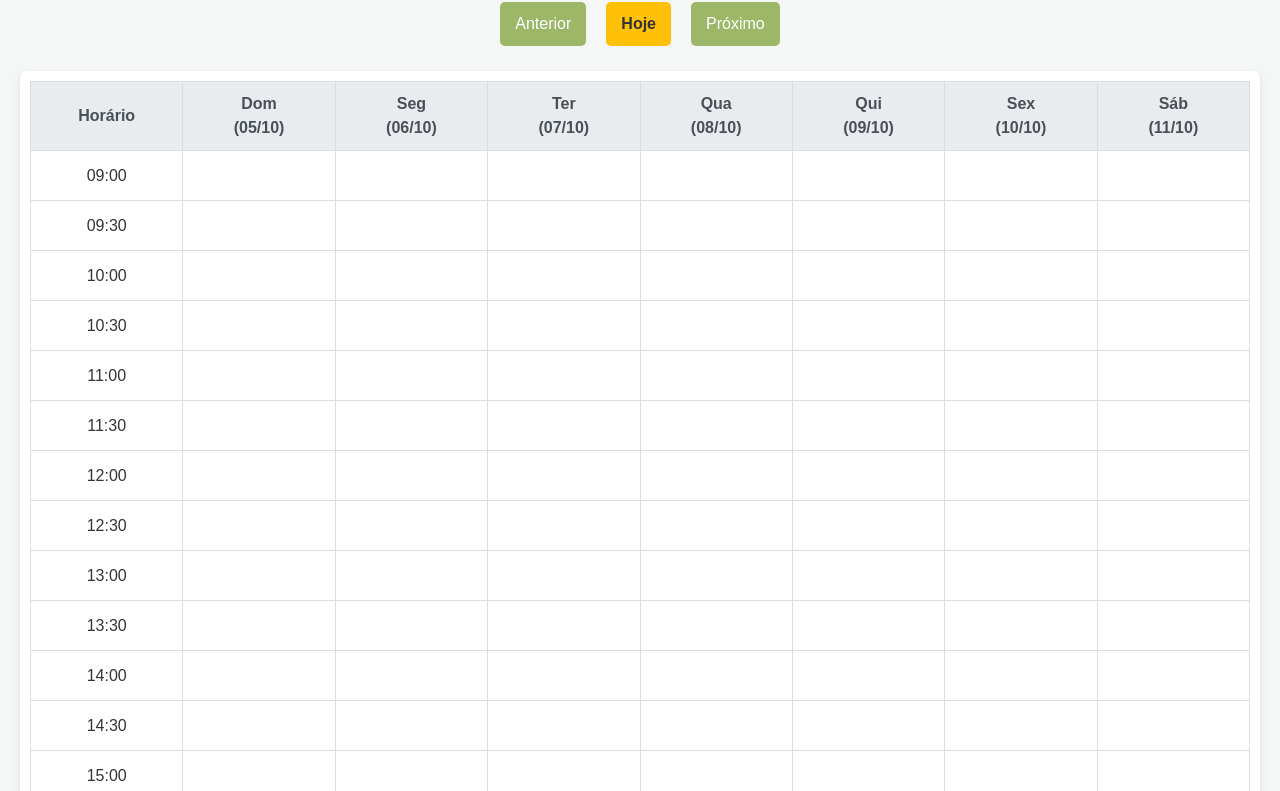
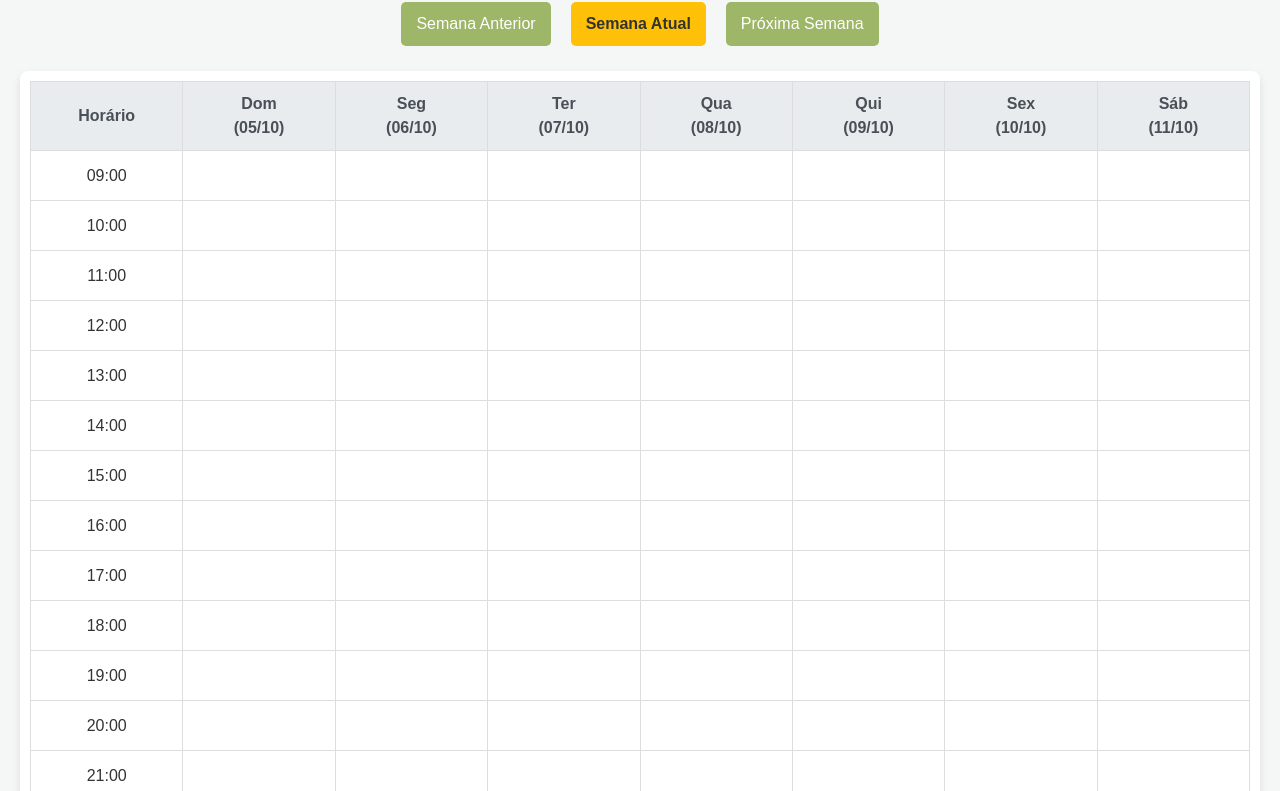
Before and after one commit to Lucca-07/Rokuzen, a website: page src/frontend/escala.html in a window 1280 px wide. Shown: the part 231-1022 px from the top of the page. Drawn offline with nearby package versions, Linux system fonts and the light colour scheme.

Commit message:
fix: corrige erro data formulário não condizer com data célula

```diff
--- a/src/frontend/escala.html
+++ b/src/frontend/escala.html
@@ -108,12 +108,12 @@
     <!-- <div class="calendario-container"> -->
     <!-- começo codigo calendário -->
     <header>
-      <h1>Serviços da Semana:</h1>
+      <h1>Serviços da Semana</h1>
       <div class="nav-botoes">
-        <button id="btn-anterior">Anterior</button>
-        <button id="btn-hoje">Hoje</button>
+        <button id="btn-anterior">Semana Anterior</button>
+        <button id="btn-hoje">Semana Atual</button>
         <!-- <h2 id="semana-atual"></h2> -->
-        <button id="btn-proximo">Próximo</button>
+        <button id="btn-proximo">Próxima Semana</button>
       </div>
     </header>
 
@@ -157,11 +157,6 @@
           <option value="maca">Maca</option>
           <option value="oleos">oleos</option>
           </select>
-          <!-- <input
-            type="text"
-            id="equipamentos"
-            placeholder="Ex: Óleos essenciais, Pedras quentes"
-          /> -->
           <button type="submit" id="btn-salvar" class="btn-salvar">Salvar Agendamento</button>
           <button
             type="button"
--- a/src/frontend/escala.js
+++ b/src/frontend/escala.js
@@ -1,27 +1,23 @@
-// ==========================================================
-// 1. Variáveis de Estado e Configurações
-// ==========================================================
-let dataAtual = new Date(); // Começamos com a data de hoje.
-let eventos = []; // Array para armazenar todos os agendamentos.
-let celulaSelecionada = null; // Armazena a célula (horário) para agendamento/edição.
-let eventoEmEdicao = null; // Armazena o objeto evento se estiver em modo de edição.
+let dataAtual = new Date(); // data de hoje.
+let eventos = []; // Array armazena todos os agendamentos.
+let celulaSelecionada = null;
+let eventoEmEdicao = null;
 
-// Configurações de Horário (Fácil de ajustar aqui!)
+// Configurações de Horário
 const HORA_INICIO = 9;
-const HORA_FIM = 18;
-const INTERVALO_MINUTOS = 30;
+const HORA_FIM = 23;
+const INTERVALO_MINUTOS = 60;
 
 // Elementos do DOM
-const tabelaCalendario = document.getElementById('tabela-calendario');
-// const semanaAtualElement = document.getElementById('semana-atual');
-const modal = document.getElementById('modal-agendamento');
-const fecharBtn = document.querySelector('.fechar-btn');
-const formAgendamento = document.getElementById('form-agendamento');
-const horarioSelecionadoDisplay = document.getElementById('horario-selecionado');
-// Novos Elementos
-const btnSalvar = document.getElementById('btn-salvar');
-const btnExcluir = document.getElementById('btn-excluir');
-
+const tabelaCalendario = document.getElementById("tabela-calendario");
+const modal = document.getElementById("modal-agendamento");
+const fecharBtn = document.querySelector(".fechar-btn");
+const formAgendamento = document.getElementById("form-agendamento");
+const horarioSelecionadoDisplay = document.getElementById(
+  "horario-selecionado"
+);
+const btnSalvar = document.getElementById("btn-salvar");
+const btnExcluir = document.getElementById("btn-excluir");
 
 // ==========================================================
 // 2. Funções de Utilidade de Data
@@ -42,132 +38,119 @@ function getInicioSemana(data) {
 
 /**
  * Formata um objeto Date para uma string 'DD/MM'.
- * @param {Date} data - A data a ser formatada.
- * @returns {string} - A data formatada.
  */
 function formatarData(data) {
-    const dia = String(data.getDate()).padStart(2, '0');
-    const mes = String(data.getMonth() + 1).padStart(2, '0');
+  const dia = String(data.getDate()).padStart(2, "0"); // padStart Garante 2 digitos no mes e dia
+  const mes = String(data.getMonth() + 1).padStart(2, "0");
   return `${dia}/${mes}`;
 }
-
-// ==========================================================
-// 3. Renderização do Calendário
-// ==========================================================
 
 /**
  * Gera a tabela do calendário para a semana atual.
  */
 function renderizarCalendario() {
   const inicioSemana = getInicioSemana(dataAtual);
-    const diasDaSemana = ['Dom', 'Seg', 'Ter', 'Qua', 'Qui', 'Sex', 'Sáb'];
+  const diasDaSemana = ["Dom", "Seg", "Ter", "Qua", "Qui", "Sex", "Sáb"];
   let datas = [];
 
-    // 3.1. Calcular Datas da Semana
+  // Calcular Datas da Semana
   for (let i = 0; i < 7; i++) {
     const data = new Date(inicioSemana);
     data.setDate(inicioSemana.getDate() + i);
     datas.push(data);
   }
 
-    // 3.2. Atualizar o Título da Semana
-    // const dataInicialFormatada = formatarData(datas[0]);
-    // const dataFinalFormatada = formatarData(datas[6]);
-    // semanaAtualElement.textContent = `${dataInicialFormatada} - ${dataFinalFormatada}`;
-
-    // 3.3. Gerar o Cabeçalho (Thead)
-    let theadHTML = '<tr><th>Horário</th>';
+  //  Gera o Cabeçalho (Thead)
+  let theadHTML = "<tr><th>Horário</th>";
   datas.forEach((data, index) => {
     const diaNome = diasDaSemana[index];
     const dataFormatada = formatarData(data);
     theadHTML += `<th>${diaNome}<br>(${dataFormatada})</th>`;
   });
-    theadHTML += '</tr>';
-    tabelaCalendario.querySelector('thead').innerHTML = theadHTML;
+  theadHTML += "</tr>";
+  tabelaCalendario.querySelector("thead").innerHTML = theadHTML;
 
-    // 3.4. Gerar o Corpo (Tbody) com os Horários
-    let tbodyHTML = '';
+  // Gerar o Corpo (Tbody) com os Horários
+  let tbodyHTML = "";
   const hoje = new Date();
 
   for (let h = HORA_INICIO; h < HORA_FIM; h++) {
     for (let m = 0; m < 60; m += INTERVALO_MINUTOS) {
-            const horario = `${String(h).padStart(2, '0')}:${String(m).padStart(2, '0')}`;
+      const horario = `${String(h).padStart(2, "0")}:${String(m).padStart(
+        2,
+        "0"
+      )}`;
 
       let linha = `<tr><td>${horario}</td>`;
 
-            datas.forEach(data => {
-                const chaveData = new Date(data.getFullYear(), data.getMonth(), data.getDate(), h, m);
-                const dataKey = chaveData.toISOString().slice(0, 16); // Ex: "2025-10-03T09:00"
-
-                let classeHoje = data.toDateString() === hoje.toDateString() ? 'hoje' : '';
-
+      datas.forEach((data) => {
+        // Cria a data e hora local exata
+        const dataHoraLocal = new Date(
+          data.getFullYear(),
+          data.getMonth(),
+          data.getDate(),
+          h,
+          m
+        ); // CORREÇÃO: Geramos uma string de chave que IGNORA o fuso horário. // O formato será 'AAAA-MM-DDTHH:MM', mas sem o 'Z' de UTC, // e sem deixar o navegador ajustar o horário.
+        const ano = dataHoraLocal.getFullYear();
+        const mes = String(dataHoraLocal.getMonth() + 1).padStart(2, "0");
+        const dia = String(dataHoraLocal.getDate()).padStart(2, "0");
+        const hora = String(dataHoraLocal.getHours()).padStart(2, "0");
+        const minuto = String(dataHoraLocal.getMinutes()).padStart(2, "0");
+        const dataKey = `${ano}-${mes}-${dia}T${hora}:${minuto}`; // Novo formato
+        let classeHoje =
+          data.toDateString() === hoje.toDateString() ? "hoje" : "";
         linha += `<td class="horario-celula ${classeHoje}" data-time="${dataKey}"></td>`;
       });
 
-            linha += '</tr>';
+      linha += "</tr>";
       tbodyHTML += linha;
     }
   }
-    tabelaCalendario.querySelector('tbody').innerHTML = tbodyHTML;
+  tabelaCalendario.querySelector("tbody").innerHTML = tbodyHTML;
 
-    // 3.5. Adicionar Eventos Existentes e Listeners de Clique
   adicionarListenersCelulas();
   exibirEventos();
 }
 
 // ==========================================================
-// 4. Gerenciamento de Eventos (CRUD)
-// ==========================================================
-
-/**
- * Exibe todos os eventos no calendário.
- */
 function exibirEventos() {
-    document.querySelectorAll('.evento').forEach(el => el.remove());
+  document.querySelectorAll(".evento").forEach((el) => el.remove());
 
   eventos.forEach((evento, index) => {
     const celula = document.querySelector(`[data-time="${evento.dataHora}"]`);
 
-        if (celula && !celula.querySelector('.evento')) {
-            const divEvento = document.createElement('div');
-            divEvento.classList.add('evento');
+    if (celula && !celula.querySelector(".evento")) {
+      const divEvento = document.createElement("div");
+      divEvento.classList.add("evento");
       // Adiciona o ID/Index do evento para facilitar a edição/exclusão
       divEvento.dataset.eventoIndex = index;
-            divEvento.title = `${evento.funcionario} - ${evento.tipoTrabalho}\nEquipamentos: ${evento.equipamentoss || 'Nenhum'}`;
+      divEvento.title = `${evento.funcionario} - ${
+        evento.tipoTrabalho
+      }\nEquipamentos: ${evento.equipamentoss || "Nenhum"}`;
 
-            divEvento.textContent = `${evento.funcionario.split(' ')[0]} / ${evento.tipoTrabalho.split(' ')[0]}`;
+      divEvento.textContent = `${evento.funcionario.split(" ")[0]} / ${
+        evento.tipoTrabalho.split(" ")[0]
+      }`;
 
       celula.appendChild(divEvento);
     }
   });
 }
 
-/**
- * Exclui um evento do array.
- * @param {string} dataHora - A chave de data/hora do evento a ser excluído.
- */
 function excluirEvento(dataHora) {
-    // Filtra o array, mantendo apenas os eventos que NÃO correspondem à dataHora
-    const indexParaExcluir = eventos.findIndex(e => e.dataHora === dataHora);
+  const indexParaExcluir = eventos.findIndex((e) => e.dataHora === dataHora);
   if (indexParaExcluir > -1) {
     eventos.splice(indexParaExcluir, 1);
     exibirEventos(); // Redesenha os eventos
   }
 }
-
-
 // ==========================================================
-// 5. Interações do Usuário (Cliques e Formulário)
-// ==========================================================
-
-/**
- * Configura os listeners de clique nas células de horário e nos eventos.
- */
 function adicionarListenersCelulas() {
-    document.querySelectorAll('.horario-celula').forEach(celula => {
-        celula.addEventListener('click', (e) => {
+  document.querySelectorAll(".horario-celula").forEach((celula) => {
+    celula.addEventListener("click", (e) => {
       const dataHoraKey = celula.dataset.time;
-            const eventoDiv = e.target.closest('.evento');
+      const eventoDiv = e.target.closest(".evento");
 
       if (eventoDiv) {
         // Modo EDIÇÃO: Se clicou em um evento
@@ -182,22 +165,24 @@ function adicionarListenersCelulas() {
   });
 }
 
-/**
- * Prepara e abre o modal para a criação de um novo agendamento.
- * @param {string} dataHoraKey - A chave de data/hora da célula clicada.
- */
 function abrirModalCriacao(dataHoraKey) {
   eventoEmEdicao = null;
-    formAgendamento.reset(); // Limpa o formulário
+  formAgendamento.reset();
 
   // Configura o modal para criação
-    document.getElementById('horario-selecionado').textContent = new Date(dataHoraKey).toLocaleString('pt-BR', {
-        weekday: 'short', day: '2-digit', month: '2-digit', hour: '2-digit', minute: '2-digit'
+  document.getElementById("horario-selecionado").textContent = new Date(
+    dataHoraKey
+  ).toLocaleString("pt-BR", {
+    weekday: "short",
+    day: "2-digit",
+    month: "2-digit",
+    hour: "2-digit",
+    minute: "2-digit",
   });
 
-    btnSalvar.textContent = 'Salvar Agendamento';
-    btnExcluir.style.display = 'none'; // Esconde o botão de excluir
-    modal.style.display = 'block';
+  btnSalvar.textContent = "Salvar Agendamento";
+  btnExcluir.style.display = "none"; // Esconde o botão de excluir
+  modal.style.display = "block";
 }
 
 /**
@@ -206,51 +191,58 @@ function abrirModalCriacao(dataHoraKey) {
  */
 function abrirModalEdicao(evento) {
   eventoEmEdicao = evento;
-    celulaSelecionada = document.querySelector(`[data-time="${evento.dataHora}"]`);
+  celulaSelecionada = document.querySelector(
+    `[data-time="${evento.dataHora}"]`
+  );
 
   // Preenche o formulário com os dados existentes
-    document.getElementById('funcionario').value = evento.funcionario;
-    document.getElementById('tipo-trabalho').value = evento.tipoTrabalho;
+  document.getElementById("funcionario").value = evento.funcionario;
+  document.getElementById("tipo-trabalho").value = evento.tipoTrabalho;
   // document.getElementById('equipamentos').value = evento.equipamentos || '';
-    document.getElementById('equipamentoss').value = evento.equipamentoss
+  document.getElementById("equipamentoss").value = evento.equipamentoss;
 
   // Configura o modal para edição
-    document.getElementById('horario-selecionado').textContent = new Date(evento.dataHora).toLocaleString('pt-BR', {
-        weekday: 'short', day: '2-digit', month: '2-digit', hour: '2-digit', minute: '2-digit'
+  document.getElementById("horario-selecionado").textContent = new Date(
+    evento.dataHora
+  ).toLocaleString("pt-BR", {
+    weekday: "short",
+    day: "2-digit",
+    month: "2-digit",
+    hour: "2-digit",
+    minute: "2-digit",
   });
 
-    btnSalvar.textContent = 'Salvar Alterações';
-    btnExcluir.style.display = 'block'; // Mostra o botão de excluir
-    modal.style.display = 'block';
+  btnSalvar.textContent = "Salvar Alterações";
+  btnExcluir.style.display = "block"; // Mostra o botão de excluir
+  modal.style.display = "block";
 }
 
-
 // Listener para o formulário (Salvar/Editar)
-formAgendamento.addEventListener('submit', function(e) {
+formAgendamento.addEventListener("submit", function (e) {
   e.preventDefault();
 
   const dados = {
     dataHora: celulaSelecionada.dataset.time,
-        funcionario: document.getElementById('funcionario').value,
-        tipoTrabalho: document.getElementById('tipo-trabalho').value,
-        // equipamentos: document.getElementById('equipamentos').value || null,
-        equipamentoss: document.getElementById('equipamentoss').value || null
+    funcionario: document.getElementById("funcionario").value,
+    tipoTrabalho: document.getElementById("tipo-trabalho").value,
+    equipamentoss: document.getElementById("equipamentoss").value || null,
   };
 
   if (eventoEmEdicao) {
     // Modo Edição: Atualiza os dados no objeto original
-        const index = eventos.findIndex(e => e.dataHora === eventoEmEdicao.dataHora);
+    const index = eventos.findIndex(
+      (e) => e.dataHora === eventoEmEdicao.dataHora
+    );
     if (index > -1) {
       // Se a data/hora não foi alterada (mantendo o evento no mesmo lugar)
       eventos[index] = { ...eventos[index], ...dados };
     }
   } else {
-        // Modo Criação: Adiciona um novo evento
     eventos.push(dados);
   }
 
   // Fecha e Limpa
-    modal.style.display = 'none';
+  modal.style.display = "none";
   formAgendamento.reset();
   celulaSelecionada = null;
   eventoEmEdicao = null;
@@ -258,54 +250,52 @@ formAgendamento.addEventListener('submit', function(e) {
 });
 
 // Listener para o botão Excluir
-btnExcluir.addEventListener('click', () => {
-    if (eventoEmEdicao && confirm('Tem certeza que deseja excluir esta reserva?')) {
+btnExcluir.addEventListener("click", () => {
+  if (
+    eventoEmEdicao &&
+    confirm("Tem certeza que deseja excluir esta reserva?")
+  ) {
     excluirEvento(eventoEmEdicao.dataHora);
-        modal.style.display = 'none';
+    modal.style.display = "none";
     celulaSelecionada = null;
     eventoEmEdicao = null;
   }
 });
 
-
-// ==========================================================
-// 6. Navegação Semanal e Inicialização
-// ==========================================================
-
 // Função para voltar para a semana atual
-document.getElementById('btn-hoje').addEventListener('click', () => {
+document.getElementById("btn-hoje").addEventListener("click", () => {
   dataAtual = new Date(); // Reseta para a data de hoje
   renderizarCalendario();
 });
 
 // Listener para fechar o modal
-fecharBtn.onclick = function() {
-    modal.style.display = 'none';
+fecharBtn.onclick = function () {
+  modal.style.display = "none";
+  celulaSelecionada = null;
+  eventoEmEdicao = null;
+  formAgendamento.reset();
+};
+
+// Fechar o modal ao clicar fora dele
+window.onclick = function (event) {
+  if (event.target == modal) {
+    modal.style.display = "none";
     celulaSelecionada = null;
     eventoEmEdicao = null;
     formAgendamento.reset();
   }
-
-// Fechar o modal ao clicar fora dele
-window.onclick = function(event) {
-    if (event.target == modal) {
-        modal.style.display = 'none';
-        celulaSelecionada = null;
-        eventoEmEdicao = null;
-        formAgendamento.reset();
-    }
-}
+};
 
 // Navegação Semanal
-document.getElementById('btn-anterior').addEventListener('click', () => {
+document.getElementById("btn-anterior").addEventListener("click", () => {
   dataAtual.setDate(dataAtual.getDate() - 7);
   renderizarCalendario();
 });
 
-document.getElementById('btn-proximo').addEventListener('click', () => {
+document.getElementById("btn-proximo").addEventListener("click", () => {
   dataAtual.setDate(dataAtual.getDate() + 7);
   renderizarCalendario();
 });
 
 // Inicialização
-document.addEventListener('DOMContentLoaded', renderizarCalendario);
+document.addEventListener("DOMContentLoaded", renderizarCalendario);
```
Lines whose indentation alone changed are shown as unchanged.
